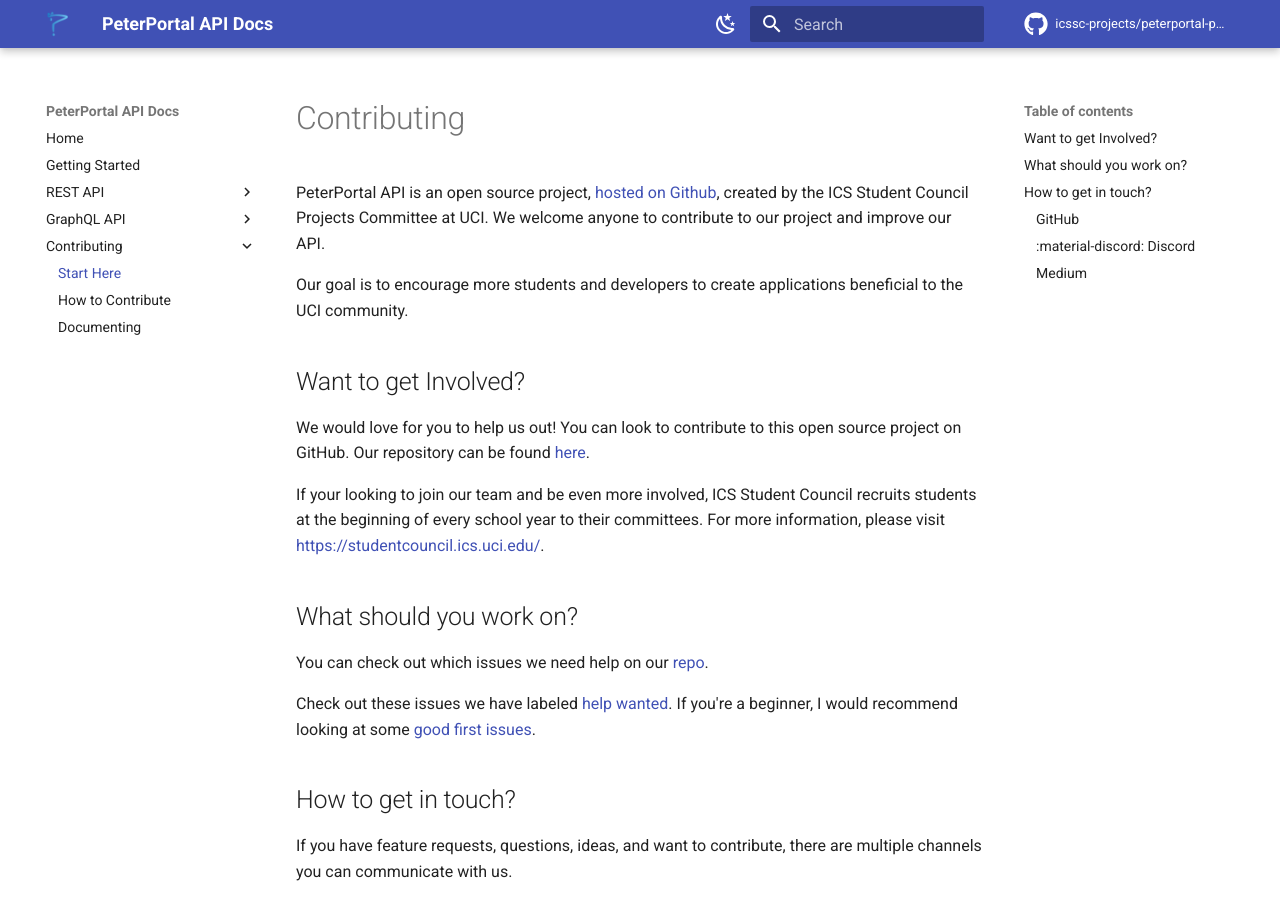
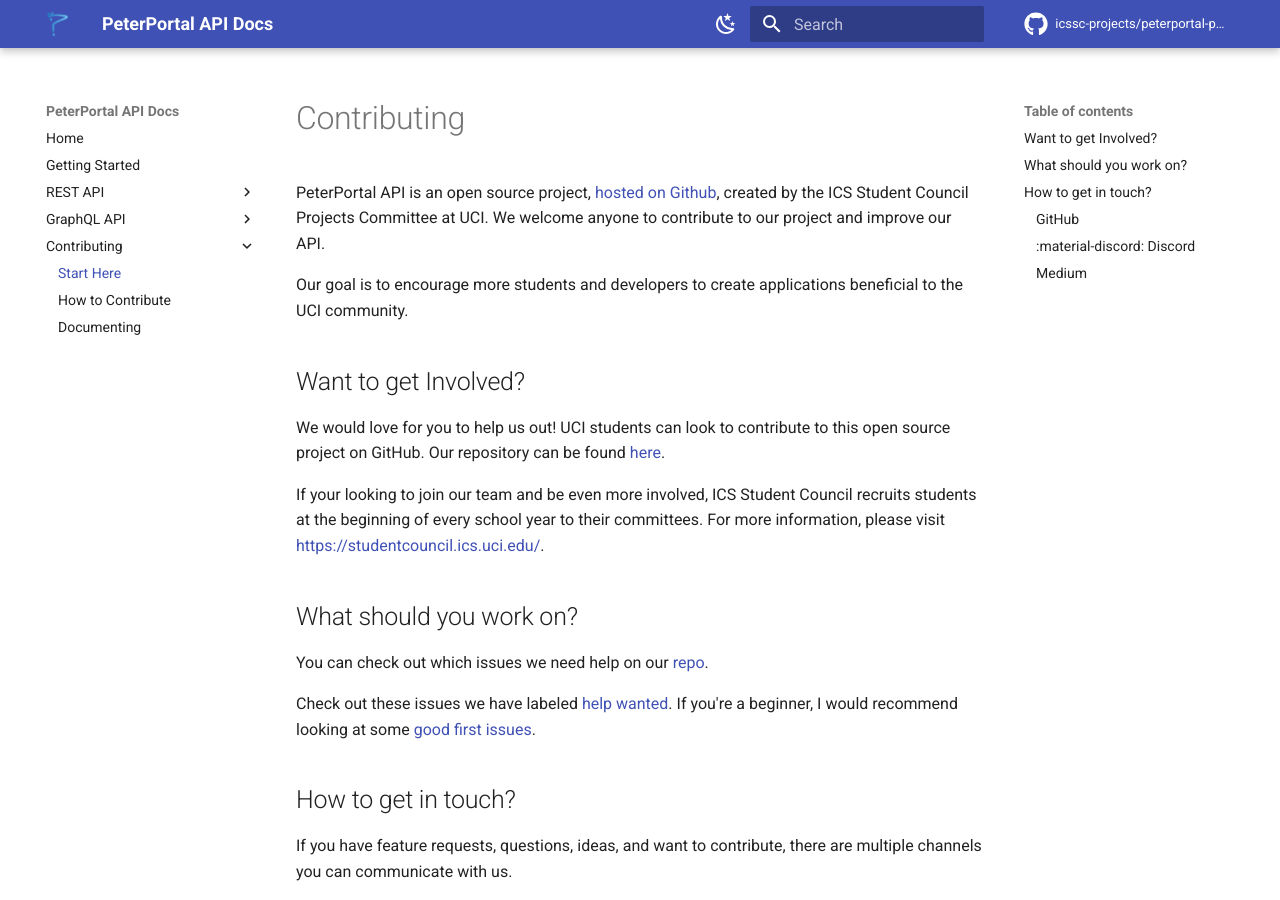
Before and after one commit to icssc/peterportal-public-api, an MkDocs documentation site: the page built from docs/Contributing/start_here.md, in a window 1280 px wide and 900 px high. Built offline with MkDocs 1.6.1 and Material for MkDocs 9.7.7, drawn with Linux system fonts in a browser that asks for light colours; comment, search, counter and statistics services are not loaded.

Commit message:
Change good first issue link togood first task + add UCI students only guideline

```diff
--- a/docs/Contributing/start_here.md
+++ b/docs/Contributing/start_here.md
@@ -6,7 +6,7 @@
 
 ## Want to get Involved?
 
-We would love for you to help us out! You can look to contribute to this open source project on GitHub. Our repository can be found [here](https://github.com/icssc-projects/peterportal-public-api).
+We would love for you to help us out! UCI students can look to contribute to this open source project on GitHub. Our repository can be found [here](https://github.com/icssc-projects/peterportal-public-api).
 
 If your looking to join our team and be even more involved, ICS Student Council recruits students at the beginning of every school year to their committees. For more information, please visit <https://studentcouncil.ics.uci.edu/>.
 
@@ -14,7 +14,7 @@
 
 You can check out which issues we need help on our [repo](https://github.com/icssc-projects/peterportal-public-api).
 
-Check out these issues we have labeled [help wanted](https://github.com/icssc-projects/peterportal-public-api/labels/help%20wanted). If you're a beginner, I would recommend looking at some [good first issues](https://github.com/icssc-projects/peterportal-public-api/labels/good%20first%20issue).
+Check out these issues we have labeled [help wanted](https://github.com/icssc-projects/peterportal-public-api/labels/help%20wanted). If you're a beginner, I would recommend looking at some [good first issues](https://github.com/icssc-projects/peterportal-public-api/labels/good%20first%20task).
 
 ## How to get in touch?
 
```
